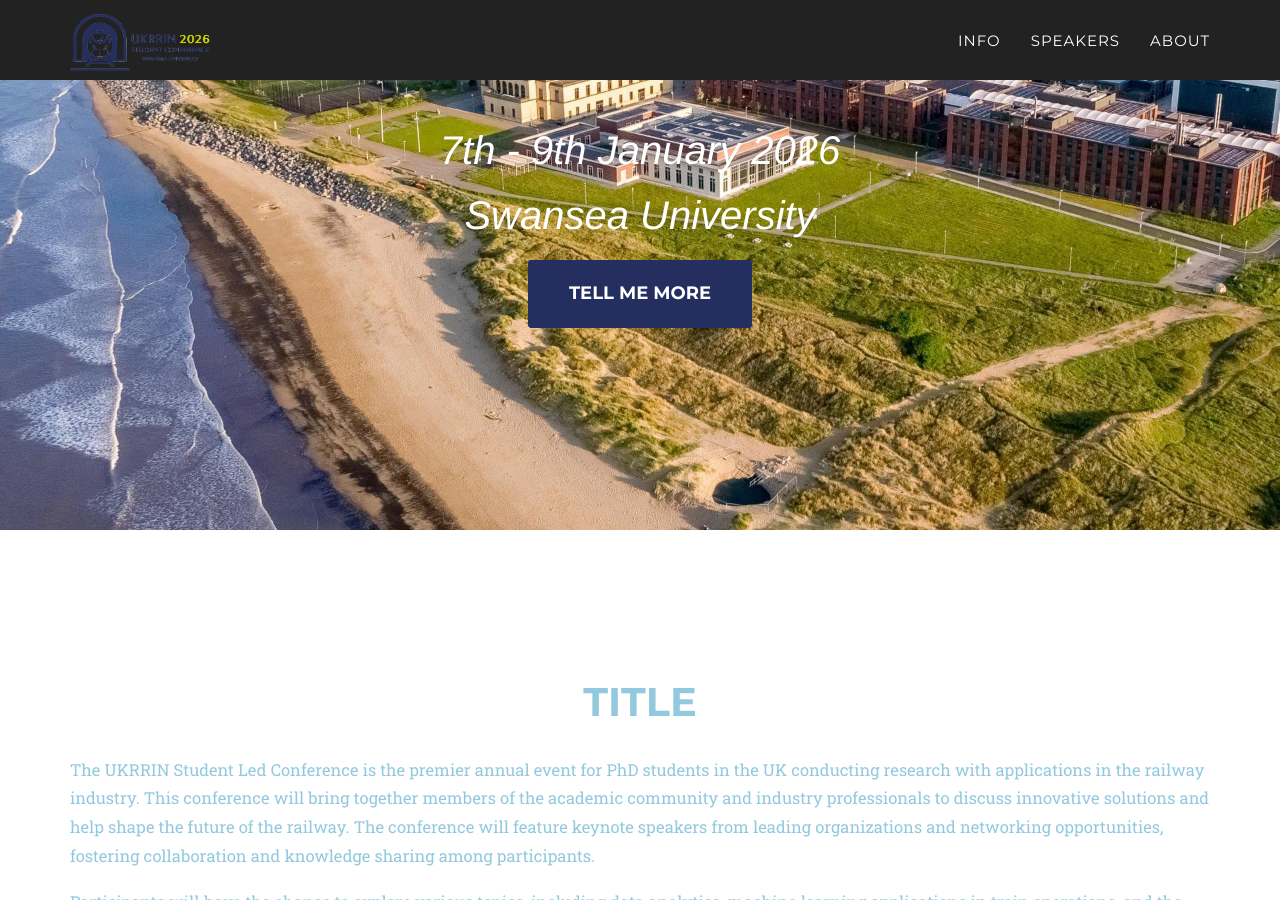
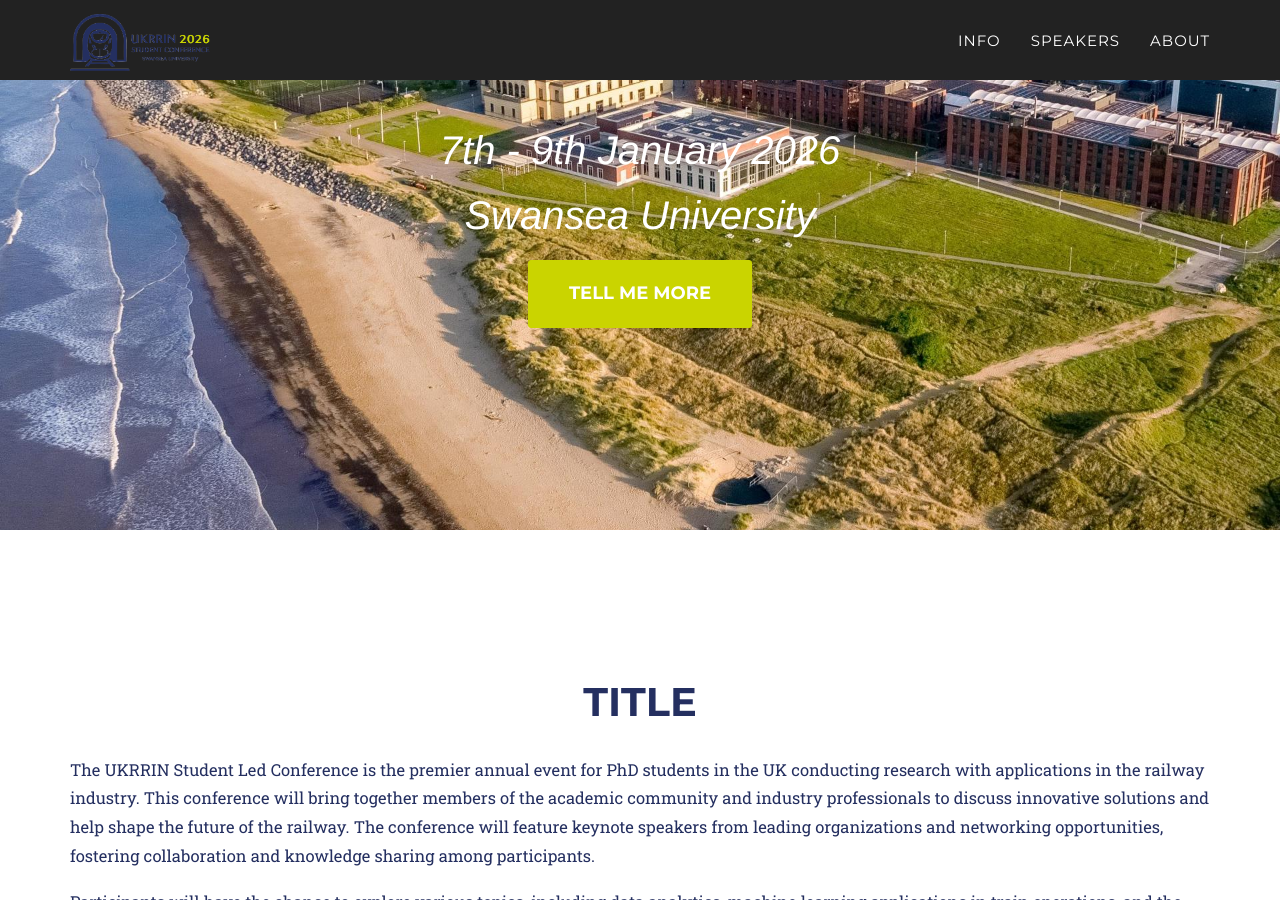
Before and after one commit to ukrrin2026swansea/ukrrin2026swansea.github.io, a Jekyll site: the page built from index.html, in a window 1280 px wide and 900 px high, scrolled down 370 px. Built offline with Jekyll 4.4.1, drawn with Linux system fonts in a browser that asks for light colours; some web fonts are replaced.

Commit message:
Colours fix

```diff
--- a/_data/template.yml
+++ b/_data/template.yml
@@ -1,8 +1,8 @@
 # Color settings (hex-codes without the leading hash-tag)
 color:
-  primary: 242f60
-  secondary: cad400
-  secondary-dark: 93c9df
+  primary: cad400
+  secondary: 93c9df
+  secondary-dark: 242f60
   muted: 777
 
 # Font Families
```
